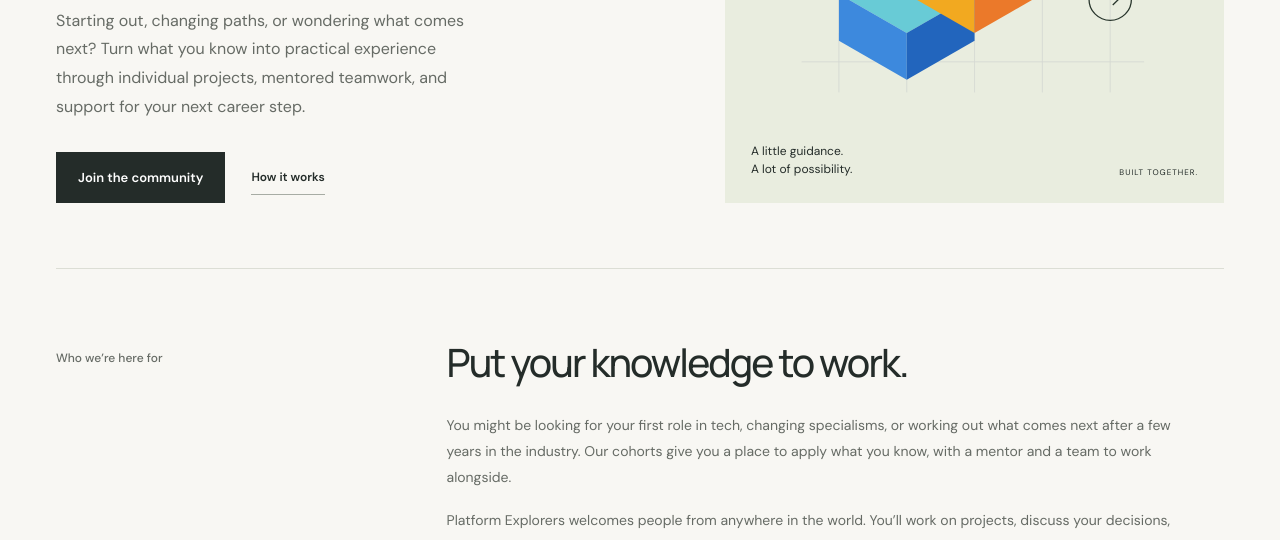
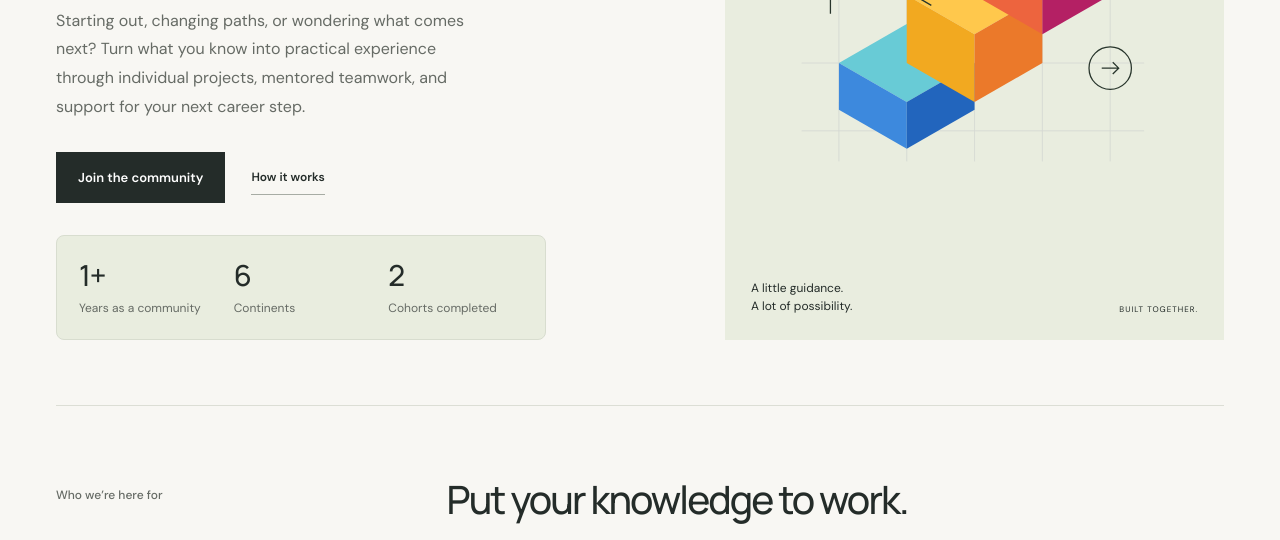
Before and after one commit to PlatformExplorers/platformexplorerswebsite, a plain HTML site: page index.html in a window 1280 px wide. Shown: the part 497-1037 px from the top of the page. Drawn offline with Linux system fonts and the light colour scheme.

Commit message:
Add homepage community milestones and llms.txt overview

```diff
--- a/home.css
+++ b/home.css
@@ -115,3 +115,10 @@
 .home-partner img{display:block;width:100%;height:auto}
 .home-partner>a:hover{opacity:.8}
 @media(max-width:760px){.home-partner{align-items:flex-start;flex-direction:column;gap:23px;padding-top:0;padding-bottom:42px}.home-partner h2{font-size:22px}.home-partner>a{width:210px}}
+
+/* Community milestones stay within the opening introduction. */
+.hero-milestones{display:grid;grid-template-columns:repeat(3,minmax(0,1fr));gap:20px;margin:32px 0 0;max-width:490px;padding:22px;background:var(--green);border:1px solid #d8ddcf;border-radius:8px}
+.hero-milestones>div{display:flex;flex-direction:column;gap:6px}
+.hero-milestones dt{font-size:12px;line-height:1.5;color:var(--muted)}
+.hero-milestones dd{order:-1;margin:0;font-family:Manrope,Arial,sans-serif;font-size:29px;font-weight:500;line-height:1.2;letter-spacing:-1px;color:var(--ink)}
+@media(max-width:760px){.hero-milestones{gap:14px;margin-top:28px;padding:20px 16px}.hero-milestones dd{font-size:26px}.hero-milestones dt{font-size:12px}}
--- a/index.html
+++ b/index.html
@@ -26,7 +26,13 @@
   </header>
   <main id="main">
     <section class="hero wrap">
-      <div class="hero-copy"><p class="eyebrow">Practical experience for your career in tech</p><h1>From Basics<br>to Breakthrough:<span class="hero-headline-detail">Building Confidence,<br>Experience and Careers</span></h1><p class="hero-intro">Starting out, changing paths, or wondering what comes next? Turn what you know into practical experience through individual projects, mentored teamwork, and support for your next career step.</p><div class="hero-actions"><a class="button primary" href="https://discord.gg/9USF3U8Ch" target="_blank" rel="noopener noreferrer">Join the community</a><a class="text-link" href="#cohort">How it works</a></div></div>
+      <div class="hero-copy"><p class="eyebrow">Practical experience for your career in tech</p><h1>From Basics<br>to Breakthrough:<span class="hero-headline-detail">Building Confidence,<br>Experience and Careers</span></h1><p class="hero-intro">Starting out, changing paths, or wondering what comes next? Turn what you know into practical experience through individual projects, mentored teamwork, and support for your next career step.</p><div class="hero-actions"><a class="button primary" href="https://discord.gg/9USF3U8Ch" target="_blank" rel="noopener noreferrer">Join the community</a><a class="text-link" href="#cohort">How it works</a></div>
+        <dl class="hero-milestones" aria-label="Our community so far">
+          <div><dt>Years as a community</dt><dd>1+</dd></div>
+          <div><dt>Continents</dt><dd>6</dd></div>
+          <div><dt>Cohorts completed</dt><dd>2</dd></div>
+        </dl>
+      </div>
       <div class="hero-art" aria-label="An illustrated path from foundational skills to practical experience">
         <div class="art-top"><span>THE NEXT CHAPTER</span><span>PE / 01</span></div>
         <svg class="path-art" viewBox="0 0 500 460" fill="none" role="img" aria-label="Colorful building blocks forming an upward path"><path d="M46 382H450M46 302H450M46 222H450M46 142H450M90 85V418M170 85V418M250 85V418M330 85V418M410 85V418" stroke="#d5d8d3" stroke-width="1"/><path d="M90 302L170 256L250 302L170 348Z" fill="#68cbd6"/><path d="M90 302V357L170 403V348Z" fill="#3d89dd"/><path d="M170 348L250 302V357L170 403Z" fill="#2265bd"/><path d="M170 222L250 176L330 222L250 268Z" fill="#ffc84c"/><path d="M170 222V302L250 348V268Z" fill="#f2a920"/><path d="M250 268L330 222V302L250 348Z" fill="#eb792a"/><path d="M250 142L330 96L410 142L330 188Z" fill="#fa8f6d"/><path d="M250 142V222L330 268V188Z" fill="#ed643e"/><path d="M330 188L410 142V222L330 268Z" fill="#b42064"/><path d="M80 244V164H160M79 164L199 234" stroke="#28352c" stroke-width="1.5"/><path d="M330 71V31M310 51H350" stroke="#28352c" stroke-width="1.5"/><circle cx="410" cy="308" r="25" stroke="#28352c" stroke-width="1.5"/><path d="M400 308H420M413 301L420 308L413 315" stroke="#28352c" stroke-width="1.5"/></svg>
```
Also changed, not shown: llms.txt (added).
